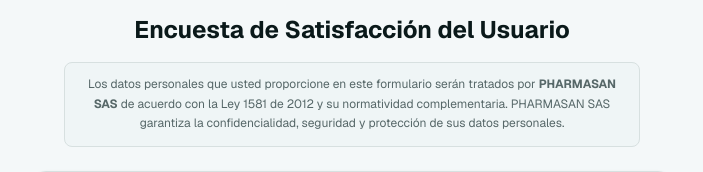
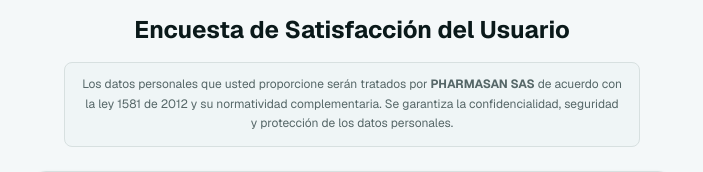
Before and after one commit to dt-desarrollo/forms-project, a Next.js app: page /encuesta in a window 1280 px wide. Shown: the part 162-334 px from the top of the page, without its empty margins (288-991 px from the left). Built offline with nearby package versions, Linux system fonts and the light colour scheme; no server answers; the database is empty.

Commit message:
feat: update privacy data message in survey form
Adjust wording and references for consistency and clarity.

```diff
--- a/components/survey/survey-form.tsx
+++ b/components/survey/survey-form.tsx
@@ -399,7 +399,7 @@ export function SurveyForm() {
           Encuesta de Satisfacción del Usuario
         </h1>
         <p className="text-xs text-muted-foreground leading-relaxed max-w-xl mx-auto border border-border rounded-md px-4 py-3 bg-muted/40">
-          Los datos personales que usted proporcione en este formulario serán tratados por <strong>PHARMASAN SAS</strong> de acuerdo con la Ley 1581 de 2012 y su normatividad complementaria. PHARMASAN SAS garantiza la confidencialidad, seguridad y protección de sus datos personales.
+          Los datos personales que usted proporcione serán tratados por <strong>PHARMASAN SAS</strong> de acuerdo con la ley 1581 de 2012 y su normatividad complementaria. Se garantiza la confidencialidad, seguridad y protección de los datos personales.
         </p>
       </div>
 
```
